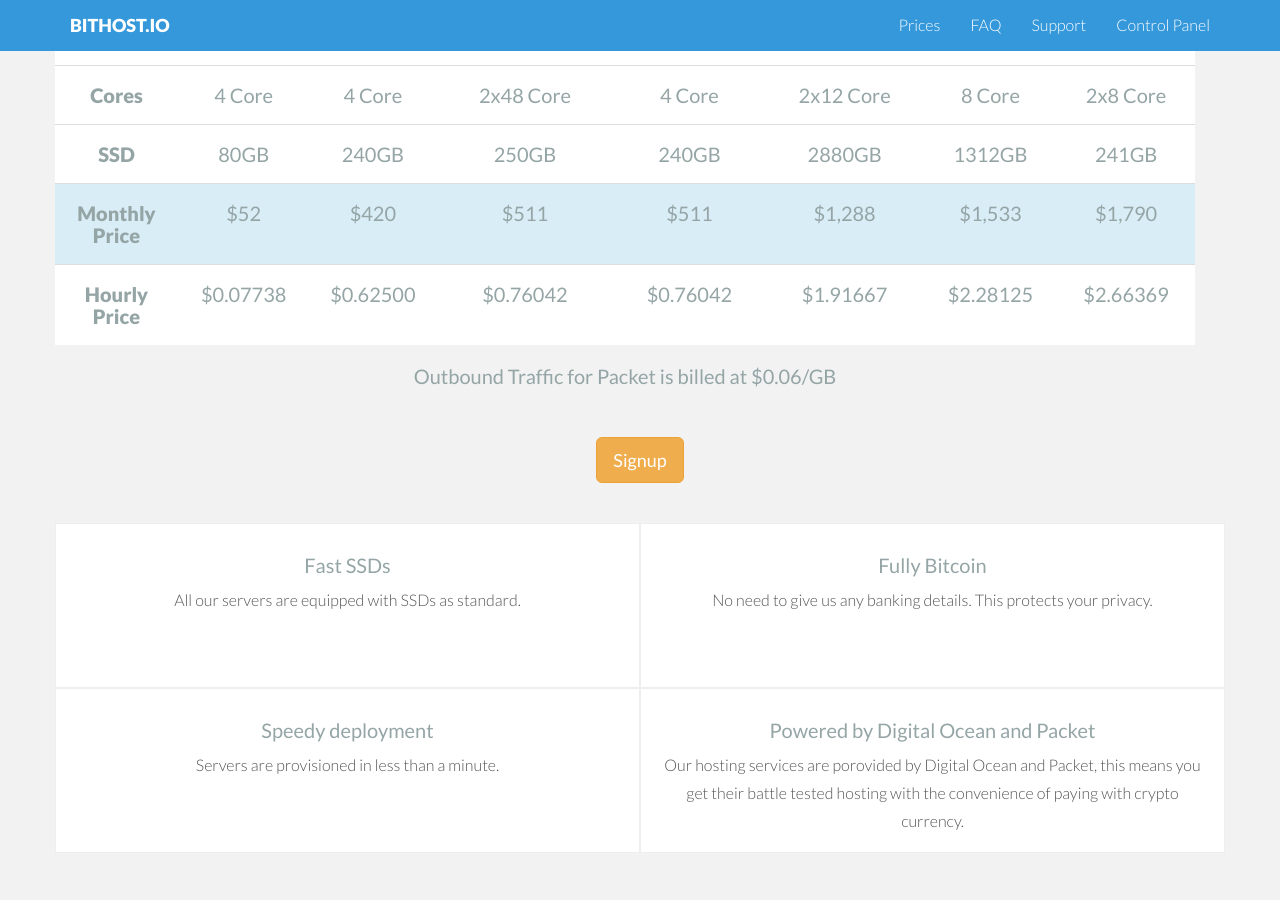
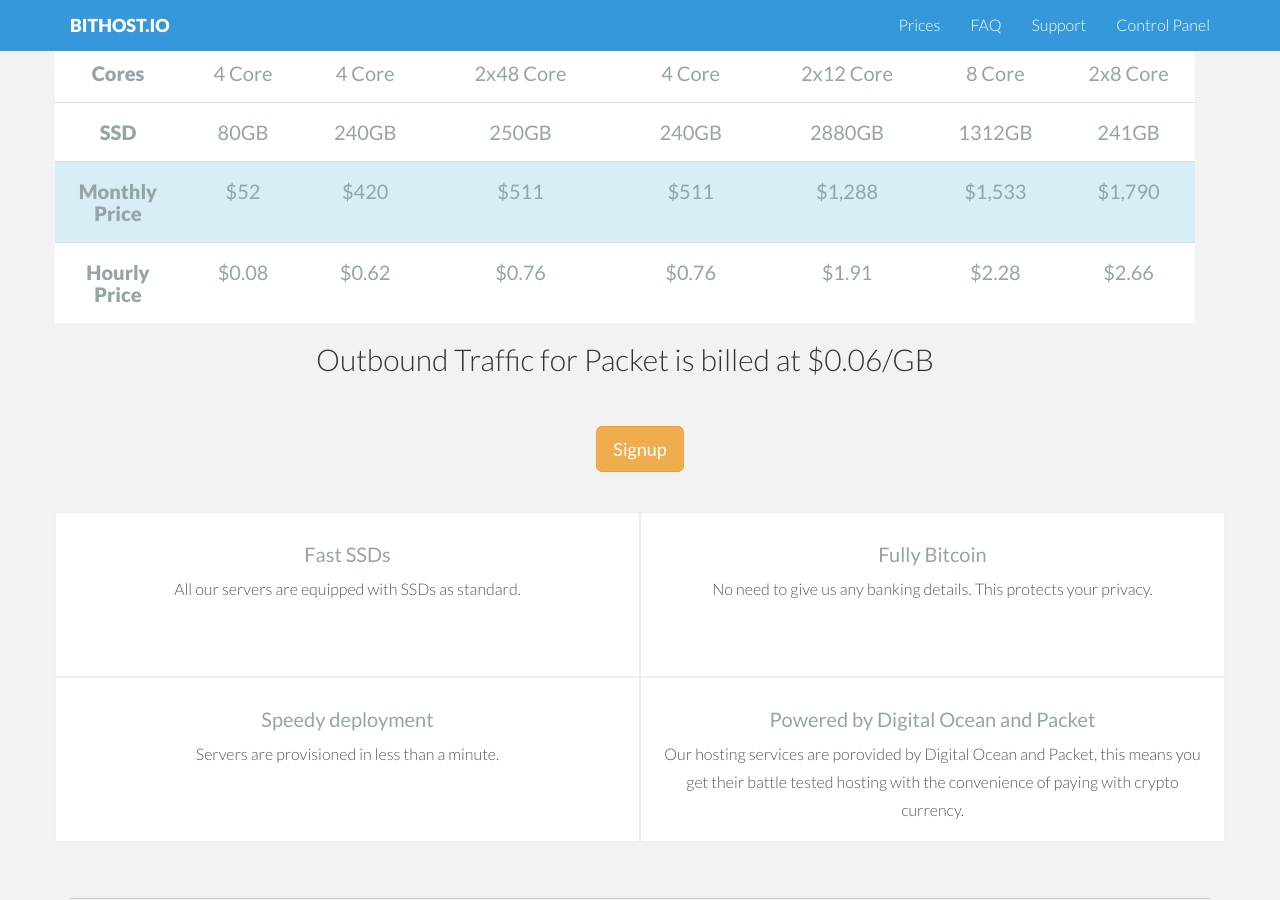
Before and after one commit to bithostio/www.bithost.io, a Jekyll site: the page built from index.html, in a window 1280 px wide and 900 px high, scrolled down 1469 px. Built offline with Jekyll 4.4.1, drawn with Linux system fonts in a browser that asks for light colours; nearby versions of some CDN libraries; Markdown is read by kramdown in place of the engine named in the settings.

Commit message:
Update index.html

```diff
--- a/index.html
+++ b/index.html
@@ -174,18 +174,18 @@ description: Pay for remote servers using the power of Bitcoin
 
         <tr>
           <td><h4 style="font-weight: bold">Hourly Price</h4></td>
-          <td><h4>$0.07738</h4></td>
-          <td><h4>$0.62500</h4></td>
-          <td><h4>$0.76042</h4></td>
-          <td><h4>$0.76042</h4></td>
-          <td><h4>$1.91667</h4></td>
-          <td><h4>$2.28125</h4></td>
-          <td><h4>$2.66369</h4></td>
+          <td><h4>$0.08</h4></td>
+          <td><h4>$0.62</h4></td>
+          <td><h4>$0.76</h4></td>
+          <td><h4>$0.76</h4></td>
+          <td><h4>$1.91</h4></td>
+          <td><h4>$2.28</h4></td>
+          <td><h4>$2.66</h4></td>
         </tr>
       </tbody>
 
     </table>
-    <h4>Outbound Traffic for Packet is billed at $0.06/GB</h4>
+    <h2>Outbound Traffic for Packet is billed at $0.06/GB</h2>
   </div>
 
   <div class="row mt centered">
```
